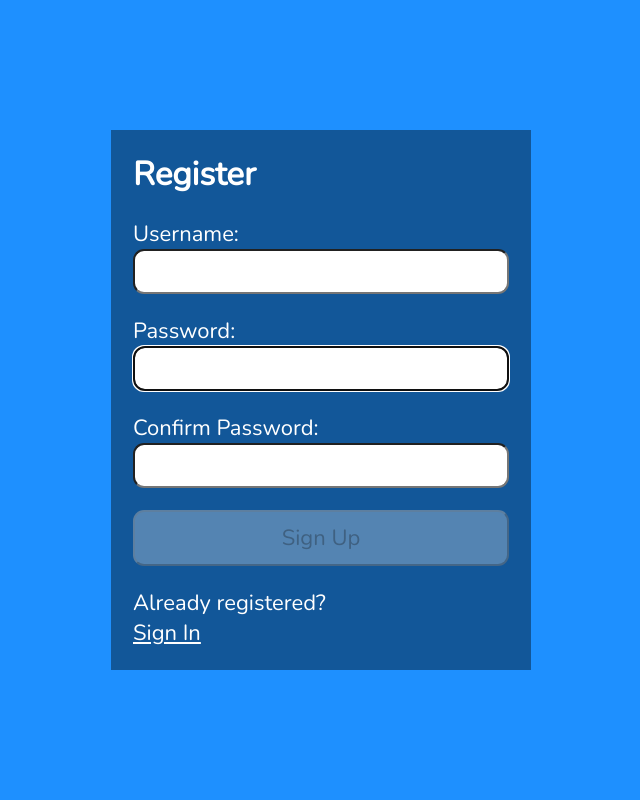
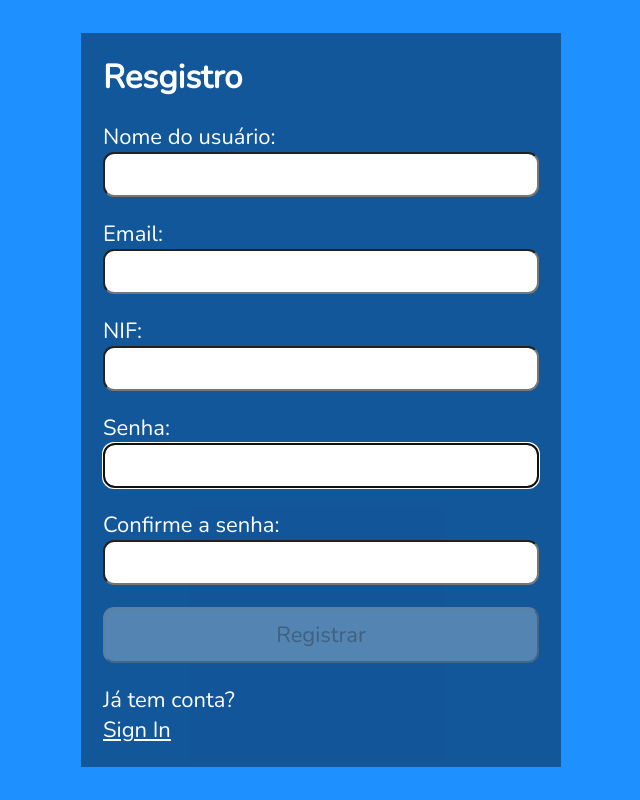
Before and after one commit to Juciano-Farias/login_react, a React (Create React App) app: page / in a window 1280 px wide. Shown: the whole page, without its empty margins (319-959 px from the left). Built offline with nearby package versions, Linux system fonts and the light colour scheme.

Commit message:
feat: possibilidade de login

```diff
--- a/src/Login.js
+++ b/src/Login.js
@@ -1,33 +1,116 @@
-import { useRef, useState, useEffect } from "react";
+import { useRef, useState, useEffect, useContext } from 'react';
+import AuthContext from "./context/AuthProvider";
+
+import axios from './api/axios';
+const LOGIN_URL = '/auth';
 
 const Login = () => {
+    const { setAuth } = useContext(AuthContext);
     const userRef = useRef();
     const errRef = useRef();
 
-  const [user, setUser] = useState("");
-  const [pwd, setPwd] = useState("");
-  const [errMsg, setErrMsg] = useState("");
-  const [success, setSuccess] = useState("");
+    const [user, setUser] = useState('');
+    const [pwd, setPwd] = useState('');
+    const [errMsg, setErrMsg] = useState('');
+    const [success, setSuccess] = useState(false);
 
     useEffect(() => {
         userRef.current.focus();
-  }, []);
+    }, [])
 
     useEffect(() => {
-    setErrMsg("");
-  }, [user, pwd]);
+        setErrMsg('');
+    }, [user, pwd])
+
+    const handleSubmit = async (e) => {
+        e.preventDefault();
+
+        try {
+            const response = await axios.post(LOGIN_URL,
+                JSON.stringify({ user, pwd }),
+                {
+                    headers: { 'Content-Type': 'application/json' },
+                    withCredentials: true
+                }
+            );
+            console.log(JSON.stringify(response?.data));
+            //console.log(JSON.stringify(response));
+            const accessToken = response?.data?.accessToken;
+            const roles = response?.data?.roles;
+            setAuth({ user, pwd, roles, accessToken });
+            setUser('');
+            setPwd('');
+            setSuccess(true);
+        } catch (err) {
+            if (!err?.response) {
+                setErrMsg('No Server Response');
+            } else if (err.response?.status === 400) {
+                setErrMsg('Missing Username or Password');
+            } else if (err.response?.status === 401) {
+                setErrMsg('Unauthorized');
+            } else {
+                setErrMsg('Login Failed');
+            }
+            errRef.current.focus();
+        }
+    }
 
     return (
+        <>
+            {success ? (
                 <section>
-      <p
-        ref={errRef}
-        className={errMsg ? "errmsg" : "offscreen"}
-        aria-live="assertive"
-      >
-        {errMsg}
+                    <h1>You are logged in!</h1>
+                    <br />
+                    <p>
+                        <a href="#">Go to Home</a>
                     </p>
                 </section>
-  );
-};
+            ) : (
+                <section>
+                    <p ref={errRef} className={errMsg ? "errmsg" : "offscreen"} aria-live="assertive">{errMsg}</p>
+                    <h1>Login</h1>
+                    <form onSubmit={handleSubmit}>
+                        <label htmlFor="username">NIF:</label>
+                        <input
+                            type="text"
+                            id="username"
+                            ref={userRef}
+                            autoComplete="off"
+                            onChange={(e) => setUser(e.target.value)}
+                            value={user}
+                            required
+                        />
 
-export default Login;
+                        <label htmlFor="password">Senha:</label>
+                        <input
+                            type="password"
+                            id="password"
+                            onChange={(e) => setPwd(e.target.value)}
+                            value={pwd}
+                            required
+                        />
+                        <button>Entrar</button>
+                    </form>
+                    <div class="flex">
+                    <p>
+                        Criar uma conta?<br />
+                        <span className="line">
+                            {/*put router link here*/}
+                            <a href="#">Criar</a>
+                        </span>
+                    </p>
+                    <p>
+                        Esqueceu sua senha?<br />
+                        <span className="line">
+                            {/*put router link here*/}
+                            <a href="#">Esqueci!</a>
+                        </span>
+                    </p>
+                    </div>
+                </section>
+            )}
+        </>
+    )
+}
+
+export default Login
--- a/src/Register.js
+++ b/src/Register.js
@@ -1,15 +1,13 @@
 import { useRef, useState, useEffect } from "react";
 import axios from "axios";
-import {
-  faCheck,
-  faTimes,
-  faInfoCircle,
-} from "@fortawesome/free-solid-svg-icons";
+import { faCheck, faTimes, faInfoCircle } from "@fortawesome/free-solid-svg-icons";
 import { FontAwesomeIcon } from "@fortawesome/react-fontawesome";
 
 const USER_REGEX = /^[a-zA-Z][a-zA-Z0-9-_]{3,23}/;
+const NIF_REGEX = /^[1-9]{9}/
 const PWD_REGEX = /^(?=.*[a-z])(?=.*[A-Z])(?=.*[0-9])(?=.*[!@#$%]).{8,24}$/;
-const REGISTER_URL = '/register';
+const EMAIL_REGEX = /^[a-zA-Z0-9.!#$%&'*+/=?^_`{|}~-]+@[a-zA-Z0-9](?:[a-zA-Z0-9-]{0,61}[a-zA-Z0-9])?(?:\.[a-zA-Z0-9](?:[a-zA-Z0-9-]{0,61}[a-zA-Z0-9])?)*$/
+const REGISTER_URL = "/register";
 
 const Register = () => {
   const userRef = useRef();
@@ -18,6 +16,14 @@ const Register = () => {
   const [user, setUser] = useState("");
   const [validName, setValidName] = useState(false);
   const [userFocus, setUserFocus] = useState(false);
+
+  const [nif, setNif] = useState("");
+  const [validNif, setValidNif] = useState(false);
+  const [nifFocus, setNifFocus] = useState(false);
+
+  const [email, setEmail] = useState("");
+  const [validEmail, setValidEmail] = useState(false);
+  const [emailFocus, setEmailFocus] = useState(false);
 
   const [pwd, setPwd] = useState("");
   const [validPwd, setValidPwd] = useState(false);
@@ -39,6 +45,14 @@ const Register = () => {
   }, [user]);
 
   useEffect(() => {
+    setValidNif(NIF_REGEX.test(nif));
+  },[nif])
+
+  useEffect(() => {
+    setValidEmail(EMAIL_REGEX.test(email));
+  }, [email]);
+
+  useEffect(() => {
     setValidPwd(PWD_REGEX.test(pwd));
     setValidMatch(pwd === matchPwd);
   }, [pwd, matchPwd]);
@@ -52,19 +66,17 @@ const Register = () => {
     // if button enabled with "JS hack"
     const v1 = USER_REGEX.test(user);
     const v2 = PWD_REGEX.test(pwd);
-    if (!v1 || !v2) {
+    const v3 = EMAIL_REGEX.test(email);
+    const v4 = NIF_REGEX.test(nif);
+    if (!v1 || !v2 || !v3 || !v4) {
       setErrMsg("Invalid Entry");
       return;
     }
     try {
-      const response = await axios.post(
-        REGISTER_URL,
-        JSON.stringify({ user, pwd }),
-        {
-          headers: { "Content-Type": "application/json" },
-          withCredentials: true,
-        }
-      );
+      const response = await axios.post(REGISTER_URL, JSON.stringify({ user, pwd }), {
+        headers: { "Content-Type": "application/json" },
+        withCredentials: true,
+      });
       console.log(response?.data);
       console.log(response?.accessToken);
       console.log(JSON.stringify(response));
@@ -72,15 +84,17 @@ const Register = () => {
       //clear state and controlled inputs
       //need value attrib on inputs for this
       setUser("");
+      setEmail("");
+      setNif("");
       setPwd("");
       setMatchPwd("");
     } catch (err) {
       if (!err?.response) {
-        setErrMsg("No Server Response");
+        setErrMsg("Sem resposta do servidor");
       } else if (err.response?.status === 409) {
-        setErrMsg("Username Taken");
+        setErrMsg("Usuário já existe");
       } else {
-        setErrMsg("Registration Failed");
+        setErrMsg("Resgistro Falhou");
       }
       errRef.current.focus();
     }
@@ -88,25 +102,15 @@ const Register = () => {
 
   return (
     <section>
-      <p
-        ref={errRef}
-        className={errMsg ? "errmsg" : "offscreen"}
-        aria-live="assertive"
-      >
+      <p ref={errRef} className={errMsg ? "errmsg" : "offscreen"} aria-live="assertive">
         {errMsg}
       </p>
-      <h1>Register</h1>
+      <h1>Resgistro</h1>
       <form onSubmit={handleSubmit} autocomplete="off">
         <label htmlFor="username">
-          Username:
-          <FontAwesomeIcon
-            icon={faCheck}
-            className={validName ? "valid" : "hide"}
-          />
-          <FontAwesomeIcon
-            icon={faTimes}
-            className={validName || !user ? "hide" : "invalid"}
-          />
+          Nome do usuário:
+          <FontAwesomeIcon icon={faCheck} className={validName ? "valid" : "hide"} />
+          <FontAwesomeIcon icon={faTimes} className={validName || !user ? "hide" : "invalid"} />
         </label>
         <input
           type="text"
@@ -121,30 +125,66 @@ const Register = () => {
           onFocus={() => setUserFocus(true)}
           onBlur={() => setUserFocus(false)}
         />
-        <p
-          id="uidnote"
-          className={
-            userFocus && user && !validName ? "instructions" : "offscreen"
-          }
-        >
+        <p id="uidnote" className={userFocus && user && !validName ? "instructions" : "offscreen"}>
           <FontAwesomeIcon icon={faInfoCircle} />
-          4 to 24 characters.
+          4 a 24 caracteres.
           <br />
-          Must begin with a letter.
+          Deve começar com uma letra.
           <br />
-          Letters, numbers, underscores, hyphens allowed.
+          Letras, Numeros, underscores, hífens permitidos.
+        </p>
+
+        <label htmlFor="email">
+          Email:
+          <FontAwesomeIcon icon={faCheck} className={validEmail ? "valid" : "hide"} />
+          <FontAwesomeIcon icon={faTimes} className={validEmail || !email ? "hide" : "invalid"} />
+        </label>
+        <input
+          type="text"
+          id="email"
+          ref={userRef}
+          autoComplete="off"
+          onChange={(e) => setEmail(e.target.value)}
+          value={email}
+          required
+          aria-invalid={validEmail ? "false" : "true"}
+          aria-describedby="uidnote"
+          onFocus={() => setEmailFocus(true)}
+          onBlur={() => setEmailFocus(false)}
+        />
+        <p id="uidnote" className={emailFocus && email && !validEmail ? "instructions" : "offscreen"}>
+          <FontAwesomeIcon icon={faInfoCircle} />
+          Email inválido!
+        </p>
+
+        <label htmlFor="nif">
+          NIF:
+          <FontAwesomeIcon icon={faCheck} className={validNif ? "valid" : "hide"} />
+          <FontAwesomeIcon icon={faTimes} className={validNif || !nif ? "hide" : "invalid"} />
+        </label>
+        <input
+          type="text"
+          id="nif"
+          ref={userRef}
+          autoComplete="off"
+          onChange={(e) => setNif(e.target.value)}
+          value={nif}
+          required
+          aria-invalid={validNif ? "false" : "true"}
+          aria-describedby="uidnote"
+          onFocus={() => setNifFocus(true)}
+          onBlur={() => setNifFocus(false)}
+        />
+        <p id="uidnote" className={nifFocus && nif && !validNif ? "instructions" : "offscreen"}>
+          <FontAwesomeIcon icon={faInfoCircle} />
+          Deve possuir 9 números.
+          <br />
+          NIF inválido!
         </p>
 
         <label for="password">
-          Password:{" "}
-          <FontAwesomeIcon
-            icon={faCheck}
-            className={validPwd ? "valid" : "hide"}
-          />
-          <FontAwesomeIcon
-            icon={faTimes}
-            className={validPwd || !pwd ? "hide" : "invalid"}
-          />
+          Senha: <FontAwesomeIcon icon={faCheck} className={validPwd ? "valid" : "hide"} />
+          <FontAwesomeIcon icon={faTimes} className={validPwd || !pwd ? "hide" : "invalid"} />
         </label>
         <input
           type="password"
@@ -159,37 +199,22 @@ const Register = () => {
           onFocus={() => setPwdFocus(true)}
           onBlur={() => setPwdFocus(false)}
         />
-        <p
-          id="pwddnote"
-          className={
-            pwdFocus && pwd && !validPwd ? "instructions" : "offscreen"
-          }
-        >
+        <p id="pwddnote" className={pwdFocus && pwd && !validPwd ? "instructions" : "offscreen"}>
           <FontAwesomeIcon icon={faInfoCircle} />
-          8 to 24 characters.
+          8 a 24 caracteres.
           <br />
-          Must include uppercase and lowercase letters, a number and a special
-          character.
+          Deve incluir letras maiúsculas minúsculas, um numero e uma caracter especial.
           <br />
-          Allowed special characters:{" "}
-          <span aria-label="exclamation mark">!</span>{" "}
-          <span aria-label="at symbol">@</span>{" "}
-          <span aria-label="hashtag">#</span>{" "}
-          <span aria-label="dollar sign">$</span>{" "}
-          <span aria-label="percent">%</span>
+          Caracteres especiais permitidos: <span aria-label="exclamation mark">!</span>{" "}
+          <span aria-label="at symbol">@</span> <span aria-label="hashtag">#</span>{" "}
+          <span aria-label="dollar sign">$</span> <span aria-label="percent">%</span>
           <span aria-label="percent">.</span>
         </p>
 
         <label htmlFor="confirm_pwd">
-          Confirm Password:
-          <FontAwesomeIcon
-            icon={faCheck}
-            className={validMatch && matchPwd ? "valid" : "hide"}
-          />
-          <FontAwesomeIcon
-            icon={faTimes}
-            className={validMatch || !matchPwd ? "hide" : "invalid"}
-          />
+          Confirme a senha:
+          <FontAwesomeIcon icon={faCheck} className={validMatch && matchPwd ? "valid" : "hide"} />
+          <FontAwesomeIcon icon={faTimes} className={validMatch || !matchPwd ? "hide" : "invalid"} />
         </label>
         <input
           type="password"
@@ -202,22 +227,15 @@ const Register = () => {
           onFocus={() => setMatchFocus(true)}
           onBlur={() => setMatchFocus(false)}
         />
-        <p
-          id="confirmnote"
-          className={matchFocus && !validMatch ? "instructions" : "offscreen"}
-        >
+        <p id="confirmnote" className={matchFocus && !validMatch ? "instructions" : "offscreen"}>
           <FontAwesomeIcon icon={faInfoCircle} />
-          Must match the first password input field.
+          As senhas devem ser iguais.
         </p>
 
-        <button
-          disabled={!validName || !validPwd || !validMatch ? true : false}
-        >
-          Sign Up
-        </button>
+        <button disabled={!validName || !validPwd || !validMatch ? true : false}>Registrar</button>
       </form>
       <p>
-        Already registered?
+        Já tem conta?
         <br />
         <span className="line">
           {/*put router link here*/}
--- /dev/null
+++ b/src/api/axios.js
@@ -0,0 +1,5 @@
+import axios from 'axios';
+
+export default axios.create({
+    baseURL: 'http://localhost:3500'
+});
--- /dev/null
+++ b/src/context/AuthProvider.js
@@ -0,0 +1,15 @@
+import { createContext, useState } from "react";
+
+const AuthContext = createContext({});
+
+export const AuthProvider = ({ children }) => {
+    const [auth, setAuth] = useState({});
+
+    return (
+        <AuthContext.Provider value={{ auth, setAuth }}>
+            {children}
+        </AuthContext.Provider>
+    )
+}
+
+export default AuthContext;
--- a/src/index.css
+++ b/src/index.css
@@ -1,4 +1,4 @@
-@import url('https://fonts.googleapis.com/css2?family=Nunito&display=swap');
+@import url("https://fonts.googleapis.com/css2?family=Nunito&display=swap");
 
 * {
   margin: 0;
@@ -7,7 +7,7 @@
 }
 
 html {
-    font-family: 'Nunito', sans-serif;
+  font-family: "Nunito", sans-serif;
   font-size: 22px;
   color: #fff;
 }
@@ -28,13 +28,13 @@ body {
 
 section {
   width: 100%;
-    max-width: 420px;
+  max-width: 480px;
   min-height: 400px;
   display: flex;
   flex-direction: column;
   justify-content: flex-start;
   padding: 1rem;
-    background-color: rgba(0,0,0,0.4);
+  background-color: rgba(0, 0, 0, 0.4);
 }
 
 form {
@@ -45,7 +45,8 @@ form {
   padding-bottom: 1rem;
 }
 
-a, a:visited {
+a,
+a:visited {
   color: #fff;
 }
 
@@ -53,7 +54,7 @@ input[type="text"],
 input[type="password"],
 button,
 textarea {
-  font-family: 'Nunito', sans-serif;
+  font-family: "Nunito", sans-serif;
   font-size: 22px;
   padding: 0.25rem;
   border-radius: 0.5rem;
@@ -112,3 +113,8 @@ button {
 .line {
   display: inline-block;
 }
+
+.flex {
+  display: flex;
+  justify-content: space-between;
+}
--- a/src/index.js
+++ b/src/index.js
@@ -1,9 +1,14 @@
 import React from 'react';
-import ReactDOM from 'react-dom/client';
+import ReactDOM from 'react-dom';
+import './index.css';
 import App from './App';
-import './index.css';
+import { AuthProvider } from './context/AuthProvider';
 
-const root = ReactDOM.createRoot(document.getElementById('root'));
-root.render(
-    <App />
+ReactDOM.render(
+  <React.StrictMode>
+    <AuthProvider>
+      <App />
+    </AuthProvider>
+  </React.StrictMode>,
+  document.getElementById('root')
 );
```
Also changed, not shown: src/App.js (+8 -5 lines). Lines whose indentation alone changed are shown as unchanged.
